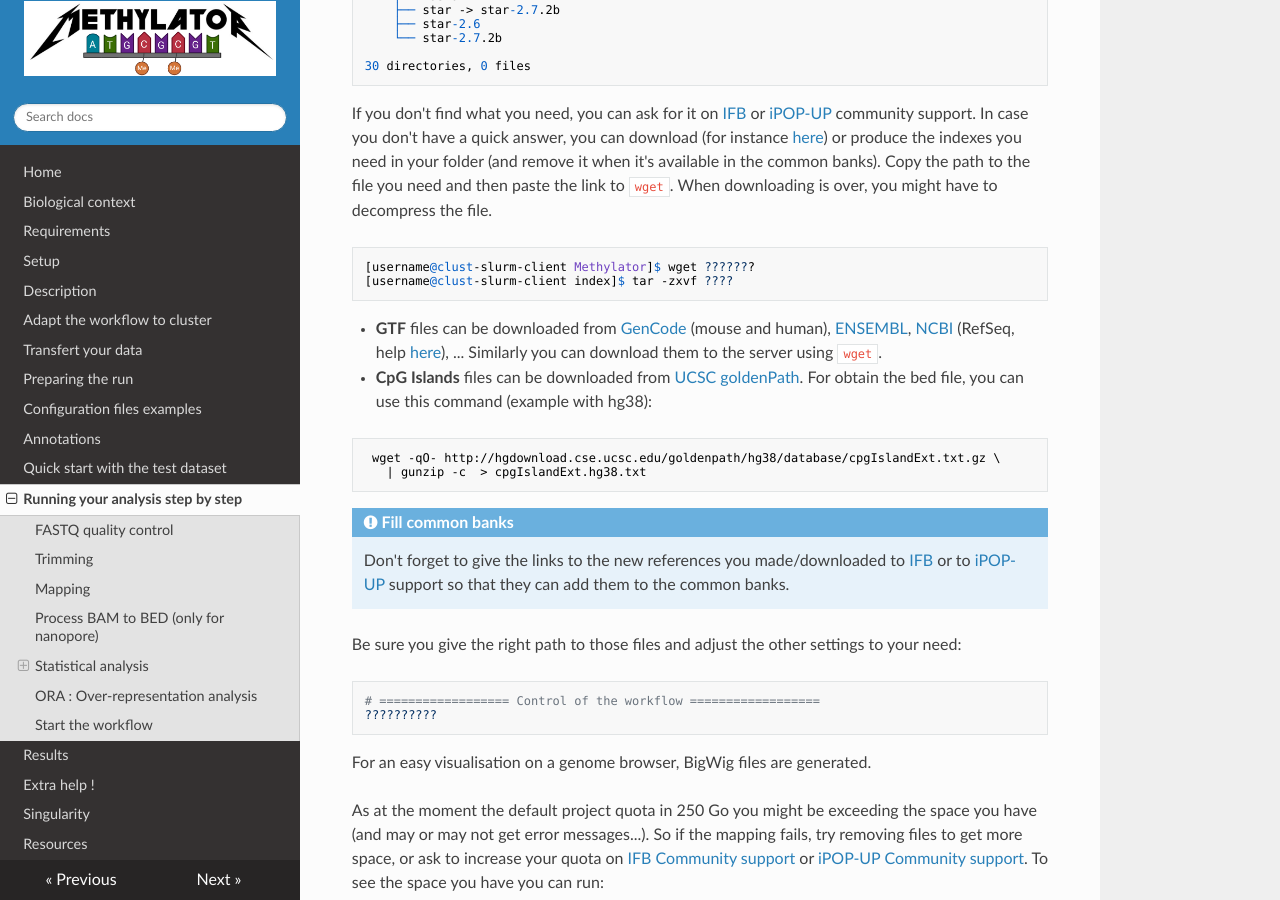
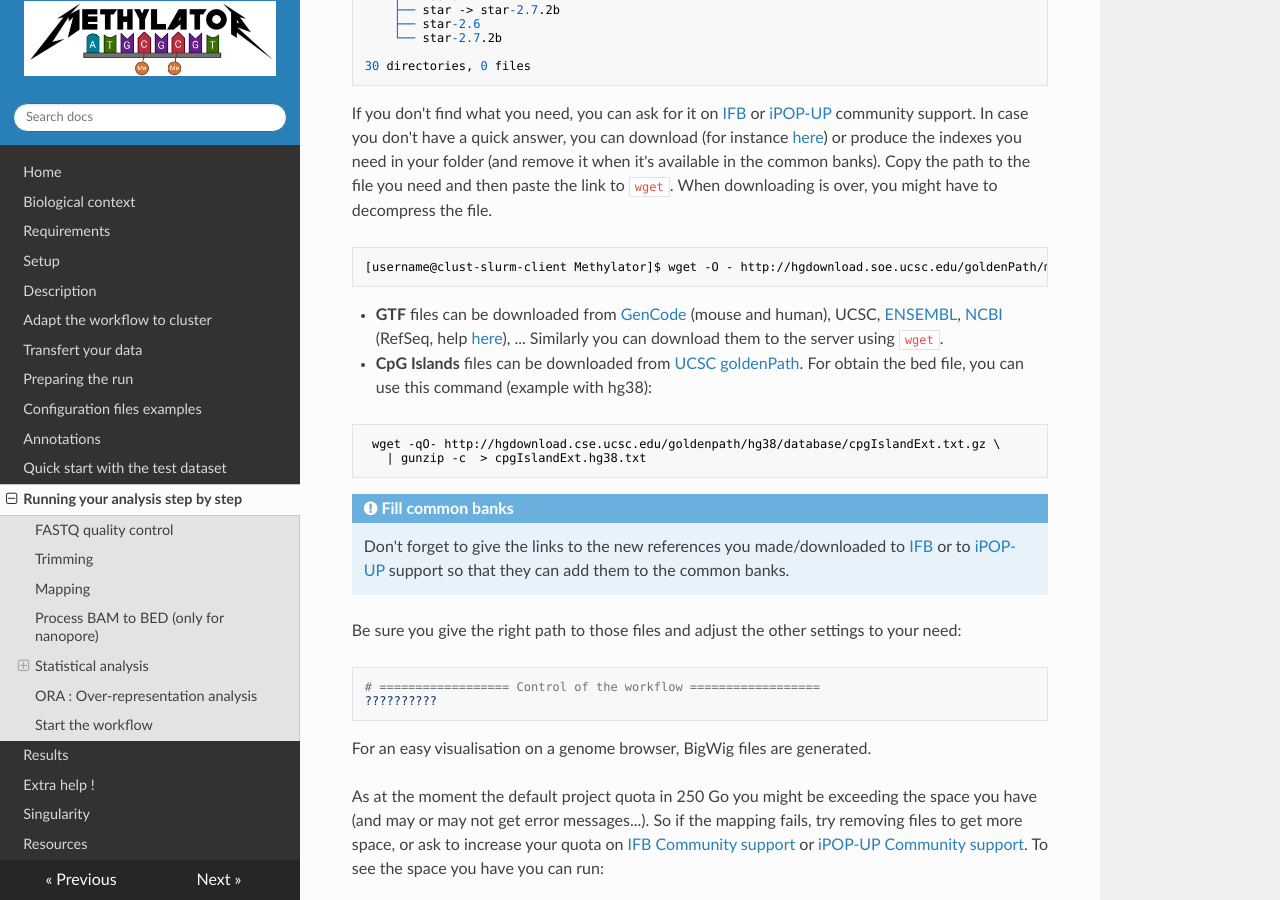
Before and after one commit to parisepigenetics/Methylator-Documentation, an MkDocs documentation site: the page built from docs/running.md, in a window 1280 px wide and 900 px high, scrolled down 2509 px. Built offline with MkDocs 1.6.1, drawn with Linux system fonts in a browser that asks for light colours; nearby versions of some CDN libraries.

Commit message:
Update running.md

````diff
--- a/docs/running.md
+++ b/docs/running.md
@@ -130,11 +130,10 @@ At this step you have to provide the path to your genome index as well as to a G
 If you don't find what you need, you can ask for it on [IFB](https://community.france-bioinformatique.fr/) or [iPOP-UP](https://discourse.rpbs.univ-paris-diderot.fr/c/ipop-up) community support. In case you don't have a quick answer, you can download (for instance [here](http://refgenomes.databio.org/)) or produce the indexes you need in your folder (and remove it when it's available in the common banks). Copy the path to the file you need and then paste the link to `wget`. When downloading is over, you might have to decompress the file.
 
 ```
-[username@clust-slurm-client Methylator]$ wget ???????
-[username@clust-slurm-client index]$ tar -zxvf ????
+[username@clust-slurm-client Methylator]$ wget -O - http://hgdownload.soe.ucsc.edu/goldenPath/mm39/bigZips/mm39.fa.gz | gunzip -c > my_bank/mm39.fa
 ```
 
-- **GTF** files can be downloaded from [GenCode](https://www.gencodegenes.org/) (mouse and human), [ENSEMBL](https://www.ensembl.org/info/data/ftp/index.html), [NCBI](https://www.ncbi.nlm.nih.gov/assembly/) (RefSeq, help [here](https://www.ncbi.nlm.nih.gov/genome/doc/ftpfaq/#files)), ...
+- **GTF** files can be downloaded from [GenCode](https://www.gencodegenes.org/) (mouse and human), UCSC, [ENSEMBL](https://www.ensembl.org/info/data/ftp/index.html), [NCBI](https://www.ncbi.nlm.nih.gov/assembly/) (RefSeq, help [here](https://www.ncbi.nlm.nih.gov/genome/doc/ftpfaq/#files)), ...
 Similarly you can download them to the server using `wget`.
 
 - **CpG Islands** files can be downloaded from [UCSC goldenPath](https://hgdownload.soe.ucsc.edu/goldenPath/hg38/database/). For obtain the bed file, you can use this command (example with hg38):
````
